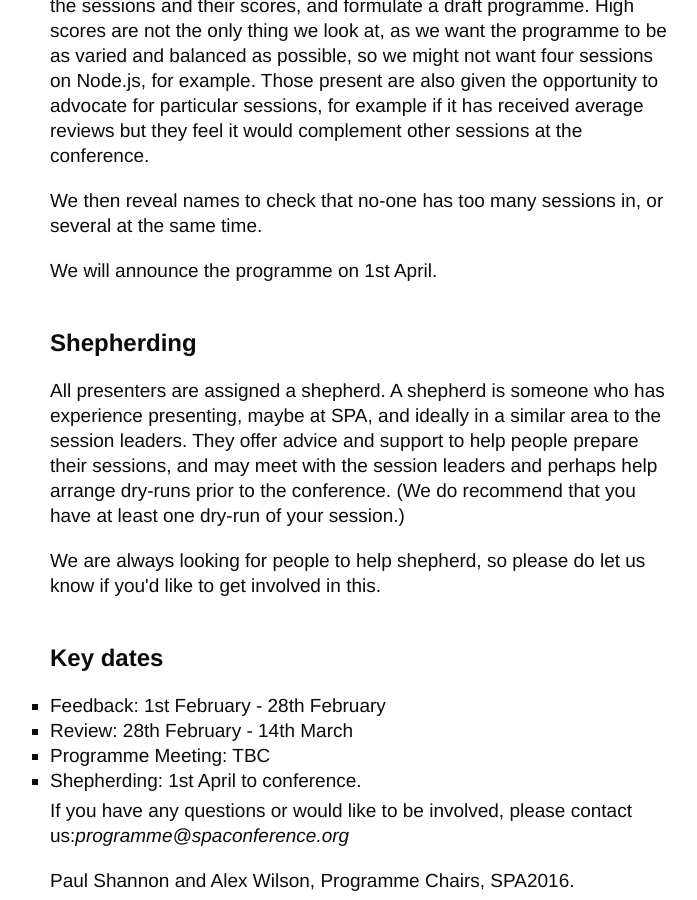
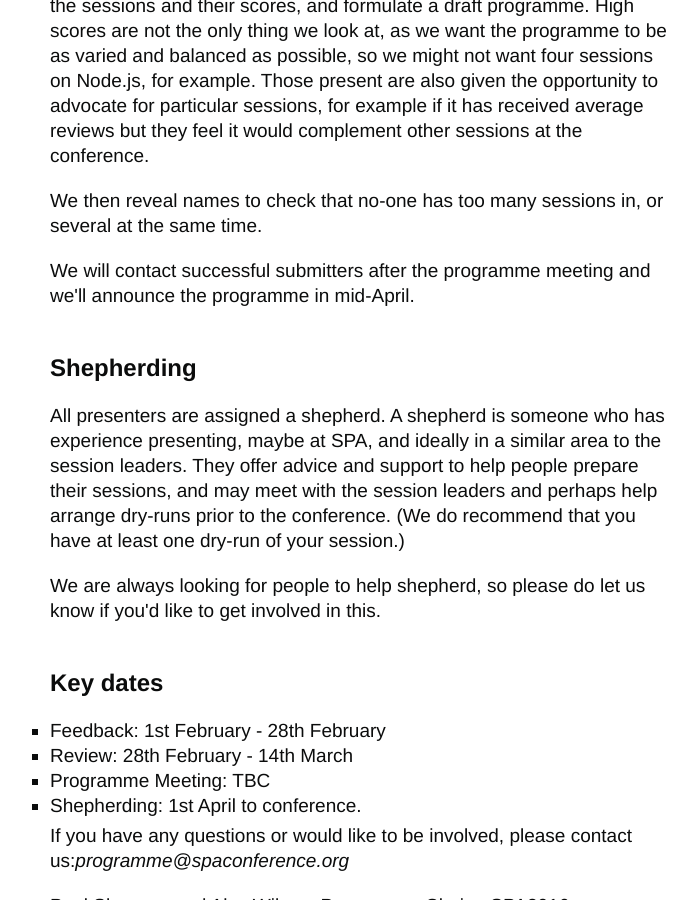
Before and after one commit to spaconference/spa-website, a Jekyll site: the page built from submission-stages.md, in a window 1280 px wide and 900 px high, scrolled down 2223 px. Shown: the whole window, without its empty margins (445-1142 px from the left). Built offline with Jekyll 4.4.1, drawn with Linux system fonts in a browser that asks for light colours.

Commit message:
Add more detail on what happens after the programme meeting

```diff
--- a/submission-stages.md
+++ b/submission-stages.md
@@ -29,7 +29,7 @@ has-nav: lead-a-session
 <p>The Programme Meeting will be in mid March 2016 in Central London. The exact timing and venue will be announced closer the time. If you would like to be involved in the Programme Meeting, please contact us.</p>
 <p>At this stage, submissions are still anonymous. We lay out cards with all the sessions and their scores, and formulate a draft programme. High scores are not the only thing we look at, as we want the programme to be as varied and balanced as possible, so we might not want four sessions on Node.js, for example. Those present are also given the opportunity to advocate for particular sessions, for example if it has received average reviews but they feel it would complement other sessions at the conference.</p>
 <p>We then reveal names to check that no-one has too many sessions in, or several at the same time.</p>
-<p>We will announce the programme on 1st April.</p>
+<p>We will contact successful submitters after the programme meeting and we'll announce the programme in mid-April.</p>
 <h2>Shepherding</h2>
 <p>All presenters are assigned a shepherd. A shepherd is someone who has experience presenting, maybe at SPA, and ideally in a similar area to the session leaders. They offer advice and support to help people prepare their sessions, and may meet with the session leaders and perhaps help arrange dry-runs prior to the conference. (We do recommend that you have at least one dry-run of your session.)</p>
 <p>We are always looking for people to help shepherd, so please do let us know if you'd like to get involved in this.</p>
```
